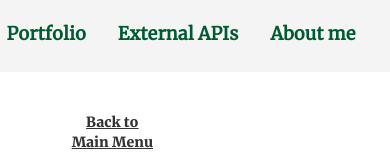
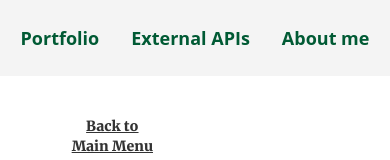
Before and after one commit to BlueElyas/elyas-portfolio, a React (Create React App) app: page /home/portfolio in a window 390 px wide. Shown: the top 160 px of the page. Built offline with nearby package versions, Linux system fonts and the light colour scheme; a web font is replaced by a local one.

Commit message:
Fix navbar responsiveness

```diff
--- a/src/components/main/header.jsx
+++ b/src/components/main/header.jsx
@@ -6,7 +6,7 @@ const Header = () => {
 
   return (
     <>
-      <header className="flex justify-center pr-7 pt-5 items-center bg-softGray md:items-baseline md:justify-center">
+      <header className="flex justify-center md:pr-7 md:pt-5 items-center bg-softGray md:items-baseline md:justify-center">
         <NavBar toggleNavbar={setShowNav} isActive={showNav} />
       </header>
     </>
--- a/src/components/nav/Nav.jsx
+++ b/src/components/nav/Nav.jsx
@@ -7,7 +7,7 @@ const NavBar = ({ toggleNavbar, isActive }) => {
   return (
     <>
       <nav>
-        <ul className="flex font-merriweatherReg place-items-center bg-softGray pb-6 md:pb-8 flex-wrap md:flex-row md:justify-around  gap-8 md:w-[600px]">
+        <ul className="flex font-merriweatherRegbg-softGray py-6 md:pb-8 justify-center md:flex-row md:justify-around  gap-8 md:w-[600px] ">
           <li className={linkStyles.join(" ")}>
             <NavLink to="/home/portfolio" className="flex items-center gap-4">
               <button onClick={() => toggleNavbar(!isActive)}>Portfolio</button>
```
